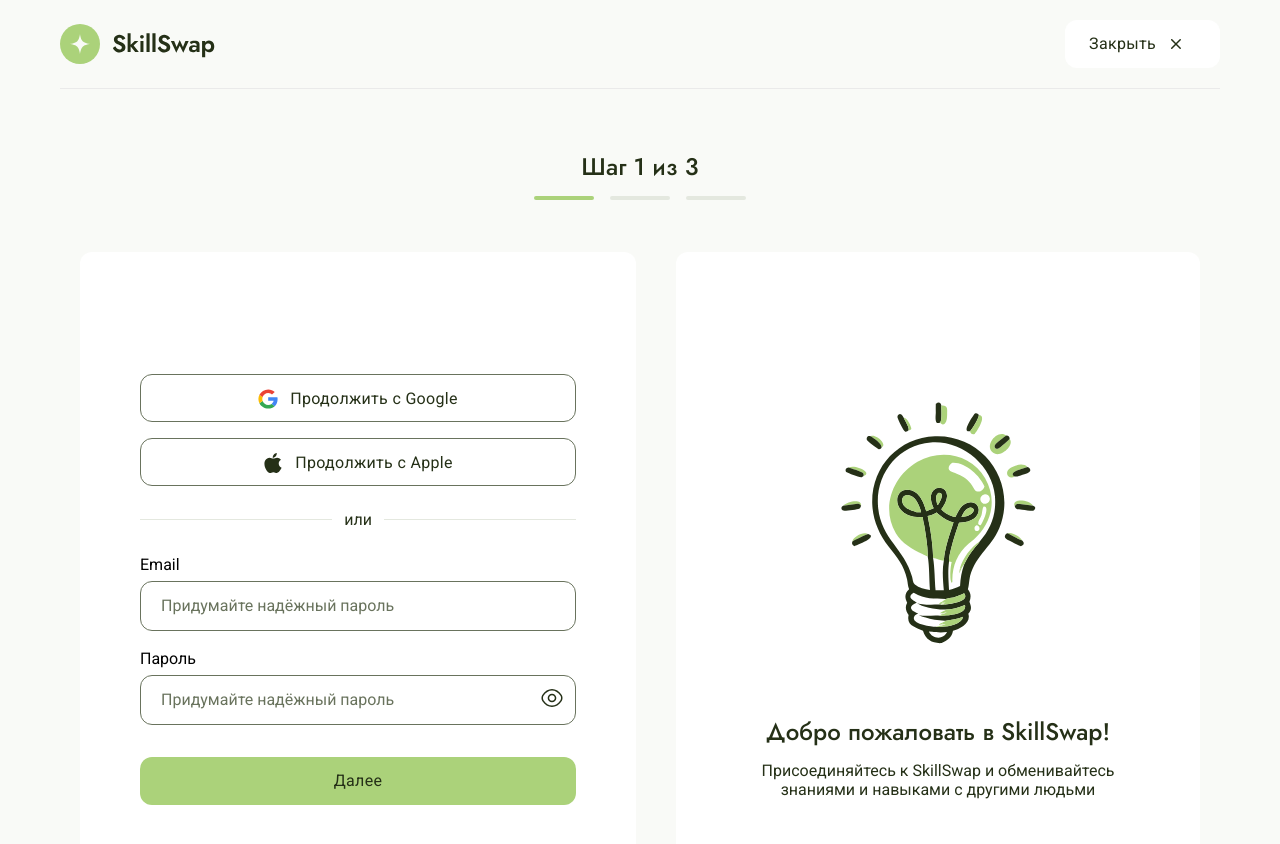
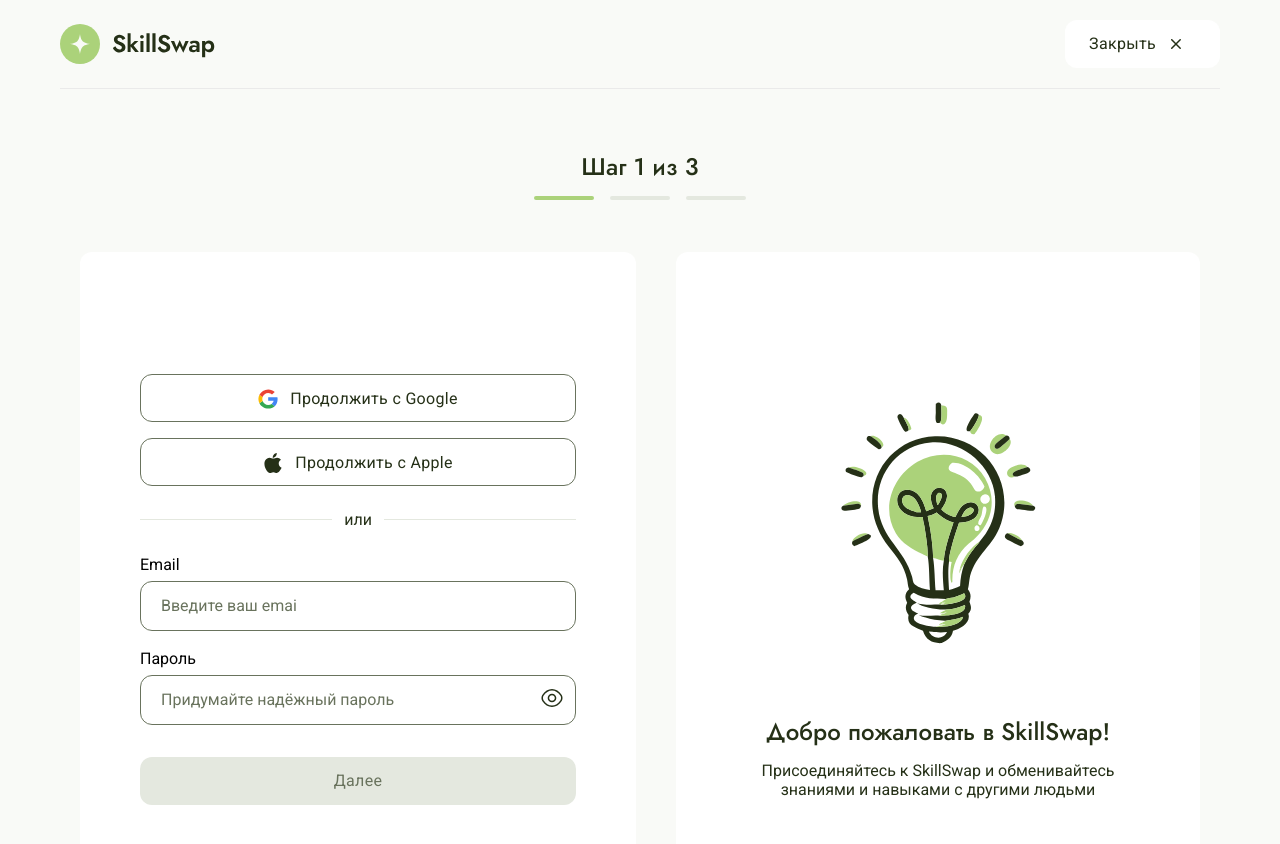
Before and after one commit to tanyanikitina176/SkillSwap, a React (Vite) app: page /reg in a window 1280 px wide. Shown: the top 844 px of the page. Built offline with nearby package versions, Linux system fonts and the light colour scheme.

Commit message:
Добавил состояние disabled кнопкам при пустых или некорректных данных

```diff
--- a/src/widgets/Profile/profile-info.tsx
+++ b/src/widgets/Profile/profile-info.tsx
@@ -77,10 +77,16 @@
   }, [user]);
 
   useEffect(() => {
-    const isDisabled =
-      isEqual(user, formValue) || !isEqual(INITIAL_ERRORS, errors);
-    setIsDisabledButton(isDisabled);
-  }, [user, formValue, errors]);
+    const hasErrors = Object.values(errors).some(error => error !== "");
+    const isFormEmpty =
+      formValue.name.trim() === "" ||
+      formValue.email.trim() === "" ||
+      formValue.gender === "" ||
+      formValue.city === "" ||
+      formValue.dateOfBirth === null;
+
+    setIsDisabledButton(hasErrors || isFormEmpty);
+  }, [errors, formValue]);
 
   const handleInputChange =
     (field: keyof TProfileInfoUser) =>
--- a/src/widgets/RegistrationForm/RegistrationForm1/RegistrationForm1.tsx
+++ b/src/widgets/RegistrationForm/RegistrationForm1/RegistrationForm1.tsx
@@ -60,6 +60,12 @@
     }
   };
 
+  const isFormValid =
+    !validateEmail(formData.email).message &&
+    !validatePassword(formData.password).message &&
+    formData.email.trim() !== "" &&
+    formData.password.trim() !== "";
+
   return (
     <div className={styles.wrapper}>
       <div className={styles.stepIndicatorContainer}>
@@ -113,12 +119,7 @@
               label="Email"
               name="email"
               type="email"
-              placeholder={
-                // Юля
-                mode === "register"
-                  ? "Придумайте надёжный пароль"
-                  : "Введите ваш пароль"
-              }
+              placeholder={"Введите ваш emai"}
               value={formData.email}
               onChange={handleInputChange}
               error={!!errors.email}
@@ -144,6 +145,7 @@
               type="primary"
               htmlType="submit"
               extraClass={styles.submitButton}
+              disabled={!isFormValid}
             >
               {mode === "register" ? "Далее" : "Войти"}
             </Button>
--- a/src/widgets/RegistrationForm/RegistrationForm2/RegistrationForm2.tsx
+++ b/src/widgets/RegistrationForm/RegistrationForm2/RegistrationForm2.tsx
@@ -159,6 +159,9 @@
     label: category.name,
   }));
 
+  const validationResult = validateFormInfo(formData);
+  const isFormValid = validationResult.isValid;
+
   return (
     <div className={styles.wrapper}>
       <div className={styles.stepIndicatorContainer}>
@@ -281,6 +284,7 @@
                 type="primary"
                 htmlType="submit"
                 extraClass={styles.submitButton}
+                disabled={!isFormValid}
               >
                 Продолжить
               </Button>
--- a/src/widgets/RegistrationForm/RegistrationForm3/RegistrationForm3.tsx
+++ b/src/widgets/RegistrationForm/RegistrationForm3/RegistrationForm3.tsx
@@ -158,6 +158,9 @@
     setErrors((prev) => ({ ...prev, skillImage: message || "" }));
   };
 
+  const validationResult = validateFormStep3(values);
+  const isFormValid = validationResult.isValid;
+
   return (
     <div className={styles.wrapper}>
       <div className={styles.stepIndicatorContainer}>
@@ -232,7 +235,9 @@
               helperText={errors.description}
             />
 
-            <DragAndDropUI />
+            <DragAndDropUI
+              onFileChange={handleFileChange}
+            />
 
             <div className={styles.buttonsContainer}>
               <Button
@@ -248,9 +253,10 @@
                 type="primary"
                 htmlType="submit"
                 extraClass={styles.submitButton}
+                disabled={!isFormValid}
                 onClick={onNextStep}
               >
-                Далее
+                Продолжить
               </Button>
             </div>
           </form>
```
